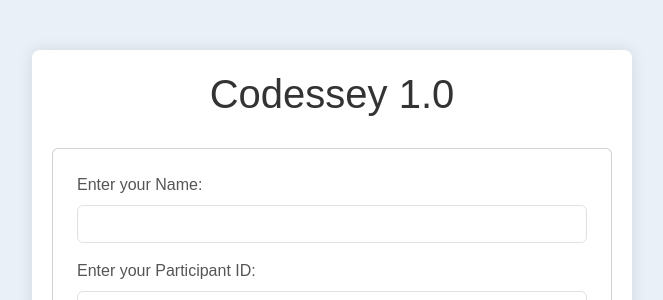
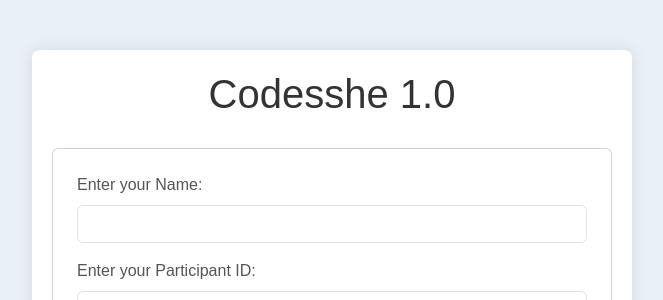
Before and after one commit to spandankundu/Codessey-1.0, a Flask app: page / in a window 1280 px wide. Shown: the top 300 px of the page, without its empty margins (308-971 px from the left). Run offline with Flask 3, Linux system fonts and the light colour scheme.

Commit message:
Updated index.html

```diff
--- a/templates/index.html
+++ b/templates/index.html
@@ -71,7 +71,7 @@
 </head>
 <body>
     <div class="container">
-        <h1>Codessey 1.0</h1>
+        <h1>Codesshe 1.0</h1>
         <div class="card p-4">
             <form id="verificationForm">
                 <div class="mb-3">
```
